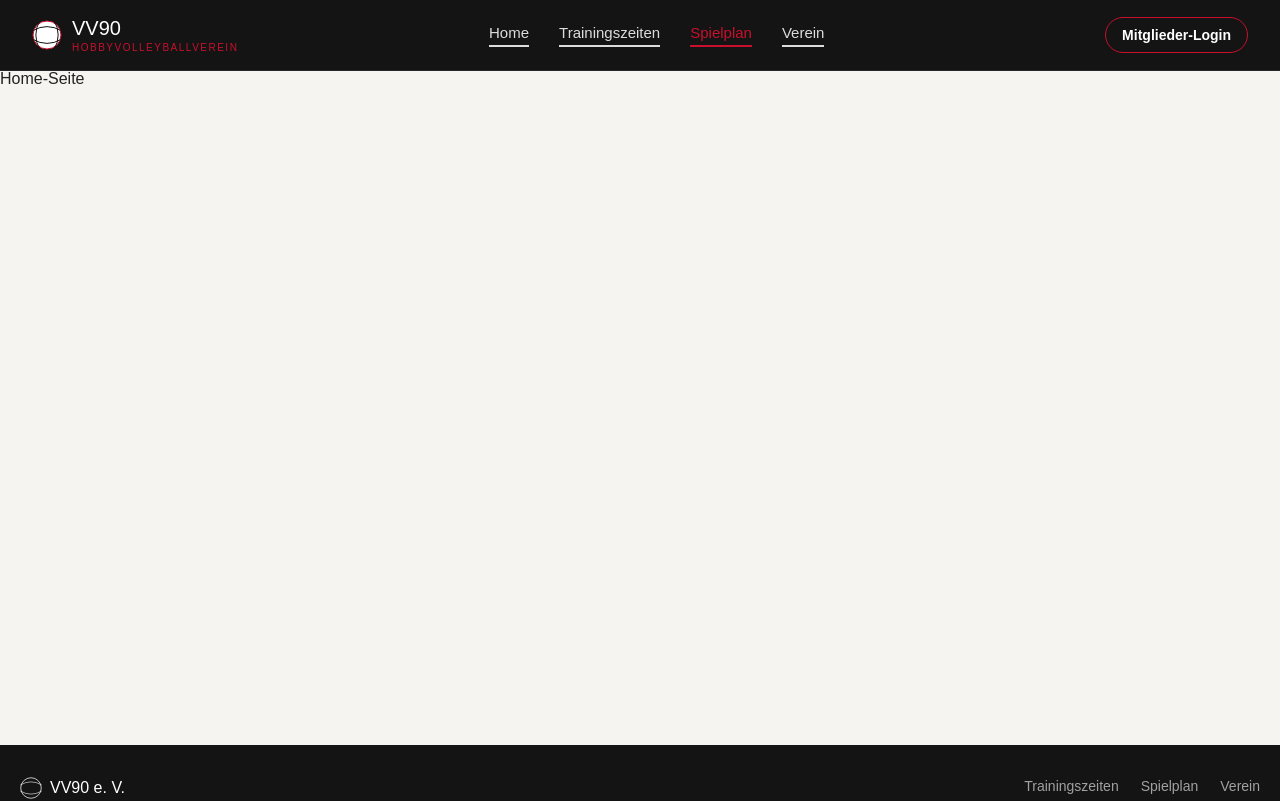
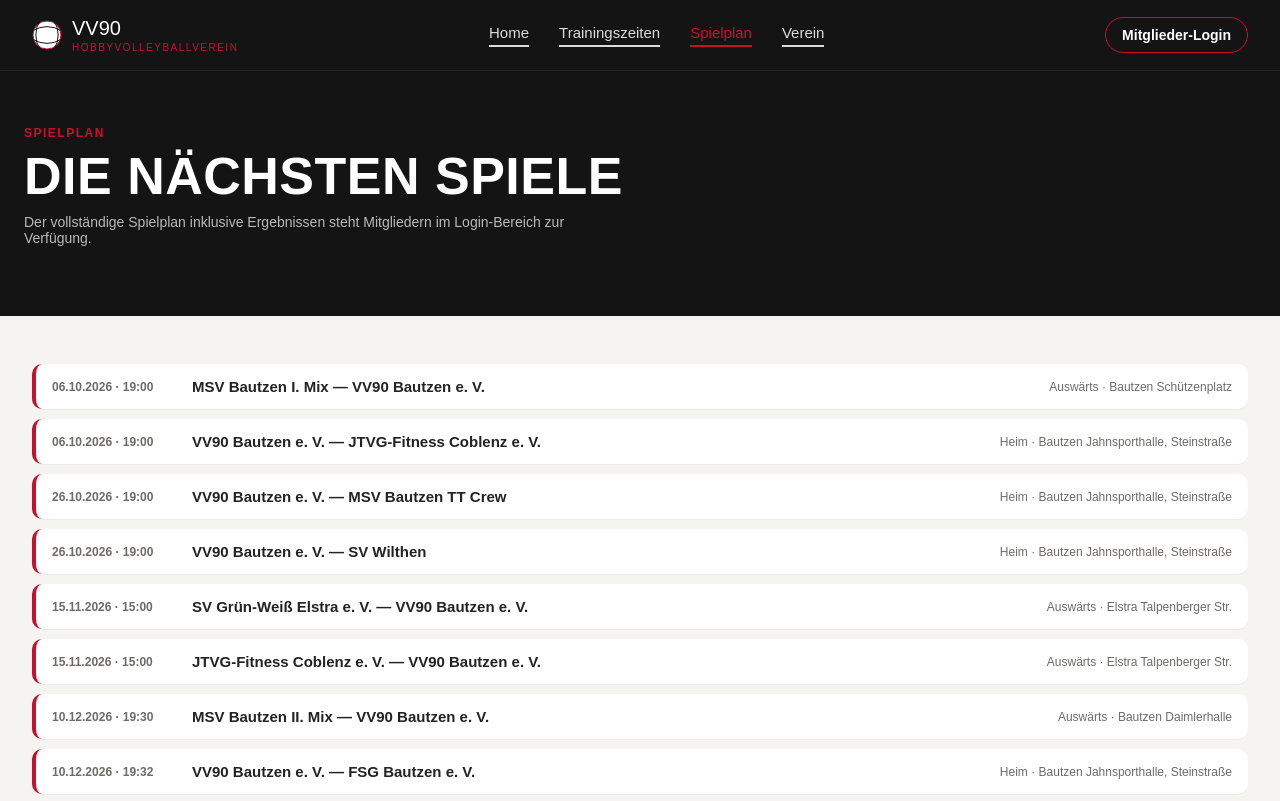
Before and after one commit to hcplayer1988/vv90-frontend, a React (Vite) app: page /spielplan in a window 1280 px wide. Shown: the top 801 px of the page. Built offline with nearby package versions, Linux system fonts and the light colour scheme.

Commit message:
Build out public pages: Home, Trainingszeiten, Spielplan, Verein

```diff
--- a/src/pages/home.tsx
+++ b/src/pages/home.tsx
@@ -1,5 +1,55 @@
+/**
+ * Home: landing page hero, divider bar and the placeholder section for the
+ * future club photo. Static content for now - the hero-ball graphic is
+ * hidden on mobile via CSS (.hero-ball { display: none }) and only shown
+ * from the desktop breakpoint upward.
+ */
 function Home() {
-  return <div>Home-Seite</div>
+  return (
+    <>
+      <section className="hero">
+        <div className="hero-inner">
+          <span className="hero-eyebrow">
+            HOBBYVOLLEYBALLVEREIN · GEGRÜNDET FÜR ALLE, DIE MITSPIELEN WOLLEN
+          </span>
+          <h1>
+            VV90 E. V.
+            <span>Dein Aufschlag. Dein Verein.</span>
+          </h1>
+          <p className="lead">
+            Wir spielen Volleyball, weil es Spaß macht, nicht weil es muss. Trainings für
+            jedes Level, ein fairer Spielplan und eine Gemeinschaft, die sich auch nach dem
+            Abpfiff noch trifft.
+          </p>
+        </div>
+
+        <div className="hero-ball">
+          <svg viewBox="0 0 200 200" xmlns="http://www.w3.org/2000/svg">
+            <circle cx="100" cy="100" r="96" fill="none" stroke="#ffffff" strokeWidth="1.5" opacity={0.25} />
+            <g fill="none" stroke="#c8102e" strokeWidth="1.5" opacity={0.55}>
+              <path d="M4,72 Q100,20 196,72" />
+              <path d="M4,128 Q100,180 196,128" />
+              <path d="M52,6 Q0,100 52,194" />
+              <path d="M148,6 Q200,100 148,194" />
+            </g>
+          </svg>
+        </div>
+      </section>
+
+      <div className="divider-bar"></div>
+
+      <section className="image-placeholder-section">
+        <div className="image-placeholder">
+          <svg viewBox="0 0 24 24" fill="none" stroke="currentColor" strokeWidth={1.5} xmlns="http://www.w3.org/2000/svg">
+            <rect x="3" y="4" width="18" height="16" rx="2" />
+            <circle cx="8.5" cy="9.5" r="1.5" />
+            <path d="M21 15l-5-5-9 9" />
+          </svg>
+          <span>Platzhalter für Vereinsbild</span>
+        </div>
+      </section>
+    </>
+  )
 }
 
 export default Home
--- a/src/pages/spielplan.tsx
+++ b/src/pages/spielplan.tsx
@@ -1,5 +1,200 @@
-function Home() {
-  return <div>Home-Seite</div>
+interface Spiel {
+  datum: string
+  zeit: string
+  heim: string
+  gast: string
+  heimOderAuswaerts: 'Heim' | 'Auswärts'
+  ort: string
 }
 
-export default Home
+/**
+ * Static match data for the 26/27 season, filtered down to VV90's own
+ * games (scraped manually from meinspielplan.de since the site blocks
+ * automated access). Will move to the termine-API once that page is wired
+ * up to the backend.
+ */
+const spiele: Spiel[] = [
+  {
+    datum: "06.10.2026",
+    zeit: "19:00",
+    heim: "MSV Bautzen I. Mix",
+    gast: "VV90 Bautzen e. V.",
+    heimOderAuswaerts: "Auswärts",
+    ort: "Bautzen Schützenplatz",
+  },
+  {
+    datum: "06.10.2026",
+    zeit: "19:00",
+    heim: "VV90 Bautzen e. V.",
+    gast: "JTVG-Fitness Coblenz e. V.",
+    heimOderAuswaerts: "Heim",
+    ort: "Bautzen Jahnsporthalle, Steinstraße",
+  },
+  {
+    datum: "26.10.2026",
+    zeit: "19:00",
+    heim: "VV90 Bautzen e. V.",
+    gast: "MSV Bautzen TT Crew",
+    heimOderAuswaerts: "Heim",
+    ort: "Bautzen Jahnsporthalle, Steinstraße",
+  },
+  {
+    datum: "26.10.2026",
+    zeit: "19:00",
+    heim: "VV90 Bautzen e. V.",
+    gast: "SV Wilthen",
+    heimOderAuswaerts: "Heim",
+    ort: "Bautzen Jahnsporthalle, Steinstraße",
+  },
+  {
+    datum: "15.11.2026",
+    zeit: "15:00",
+    heim: "SV Grün-Weiß Elstra e. V.",
+    gast: "VV90 Bautzen e. V.",
+    heimOderAuswaerts: "Auswärts",
+    ort: "Elstra Talpenberger Str.",
+  },
+  {
+    datum: "15.11.2026",
+    zeit: "15:00",
+    heim: "JTVG-Fitness Coblenz e. V.",
+    gast: "VV90 Bautzen e. V.",
+    heimOderAuswaerts: "Auswärts",
+    ort: "Elstra Talpenberger Str.",
+  },
+  {
+    datum: "10.12.2026",
+    zeit: "19:30",
+    heim: "MSV Bautzen II. Mix",
+    gast: "VV90 Bautzen e. V.",
+    heimOderAuswaerts: "Auswärts",
+    ort: "Bautzen Daimlerhalle",
+  },
+  {
+    datum: "10.12.2026",
+    zeit: "19:32",
+    heim: "VV90 Bautzen e. V.",
+    gast: "FSG Bautzen e. V.",
+    heimOderAuswaerts: "Heim",
+    ort: "Bautzen Jahnsporthalle, Steinstraße",
+  },
+  {
+    datum: "14.01.2027",
+    zeit: "19:01",
+    heim: "MSV Bautzen TT Crew",
+    gast: "VV90 Bautzen e. V.",
+    heimOderAuswaerts: "Auswärts",
+    ort: "Bautzen Gesundbrunnenhalle",
+  },
+  {
+    datum: "14.01.2027",
+    zeit: "19:02",
+    heim: "SG Steinigtwolmsdorf",
+    gast: "VV90 Bautzen e. V.",
+    heimOderAuswaerts: "Auswärts",
+    ort: "Bautzen Gesundbrunnenhalle",
+  },
+  {
+    datum: "04.02.2027",
+    zeit: "19:00",
+    heim: "FSG Bautzen e. V.",
+    gast: "VV90 Bautzen e. V.",
+    heimOderAuswaerts: "Auswärts",
+    ort: "Bautzen, Militzer Grundschule",
+  },
+  {
+    datum: "04.02.2027",
+    zeit: "19:02",
+    heim: "VV90 Bautzen e. V.",
+    gast: "MSV Bautzen Oldies",
+    heimOderAuswaerts: "Heim",
+    ort: "Bautzen Jahnsporthalle, Steinstraße",
+  },
+  {
+    datum: "22.02.2027",
+    zeit: "19:00",
+    heim: "VV90 Bautzen e. V.",
+    gast: "MSV Bautzen Oldies",
+    heimOderAuswaerts: "Heim",
+    ort: "Bautzen Jahnsporthalle, Steinstraße",
+  },
+  {
+    datum: "22.02.2027",
+    zeit: "19:00",
+    heim: "VV90 Bautzen e. V.",
+    gast: "SV Grün-Weiß Elstra e. V.",
+    heimOderAuswaerts: "Heim",
+    ort: "Bautzen Jahnsporthalle, Steinstraße",
+  },
+  {
+    datum: "15.03.2027",
+    zeit: "19:00",
+    heim: "SV Wilthen",
+    gast: "VV90 Bautzen e. V.",
+    heimOderAuswaerts: "Auswärts",
+    ort: "Wilthen Karl-Marx-Strasse",
+  },
+  {
+    datum: "15.03.2027",
+    zeit: "19:00",
+    heim: "MSV Bautzen I. Mix",
+    gast: "VV90 Bautzen e. V.",
+    heimOderAuswaerts: "Auswärts",
+    ort: "Wilthen Karl-Marx-Strasse",
+  },
+  {
+    datum: "12.04.2027",
+    zeit: "19:00",
+    heim: "VV90 Bautzen e. V.",
+    gast: "MSV Bautzen II. Mix",
+    heimOderAuswaerts: "Heim",
+    ort: "Bautzen Jahnsporthalle, Steinstraße",
+  },
+  {
+    datum: "12.04.2027",
+    zeit: "19:00",
+    heim: "VV90 Bautzen e. V.",
+    gast: "SG Steinigtwolmsdorf",
+    heimOderAuswaerts: "Heim",
+    ort: "Bautzen Jahnsporthalle, Steinstraße",
+  },
+]
+
+function Spielplan() {
+  return (
+    <>
+      <div className="page-header">
+        <div className="page-header-inner">
+          <span className="eyebrow">SPIELPLAN</span>
+          <h1>Die nächsten Spiele</h1>
+          <p>
+            Der vollständige Spielplan inklusive Ergebnissen steht Mitgliedern im
+            Login-Bereich zur Verfügung.
+          </p>
+        </div>
+      </div>
+
+      <section>
+        <div className="section-inner">
+          <div className="match-list">
+            {spiele.map((spiel, index) => (
+              <div className="match-card" key={index}>
+                <span className="match-date">
+                  {spiel.datum} · {spiel.zeit}
+                </span>
+                <span className="match-teams">
+                  {spiel.heim} — {spiel.gast}
+                </span>
+                <span className="match-place">
+                  {spiel.heimOderAuswaerts} · {spiel.ort}
+                </span>
+              </div>
+            ))}
+          </div>
+        </div>
+      </section>
+    </>
+  )
+}
+
+export default Spielplan
--- a/src/pages/trainingszeiten.tsx
+++ b/src/pages/trainingszeiten.tsx
@@ -1,5 +1,48 @@
-function Home() {
-  return <div>Home-Seite</div>
+/**
+ * Trainingszeiten: static schedule table. On mobile each row becomes a
+ * stacked card (see global.css), driven by the data-label attributes below;
+ * from the desktop breakpoint upward it renders as a normal table.
+ */
+function Trainingszeiten() {
+  return (
+    <>
+      <div className="page-header">
+        <div className="page-header-inner">
+          <span className="eyebrow">TRAININGSZEITEN</span>
+          <h1>Wann wir aufschlagen</h1>
+          <p>
+            Feste Termine für alle Trainingsgruppen — Änderungen werden Mitgliedern direkt
+            über die Plattform mitgeteilt.
+          </p>
+        </div>
+      </div>
+
+      <section>
+        <div className="section-inner">
+          <table className="schedule-table">
+            <thead>
+              <tr>
+                <th>Tag</th>
+                <th>Uhrzeit</th>
+                <th>Gruppe</th>
+                <th>Ort</th>
+              </tr>
+            </thead>
+            <tbody>
+              <tr>
+                <td data-label="Tag">Montag</td>
+                <td data-label="Uhrzeit">17:30 – 19:30 (Halle ab 17:15 geöffnet)</td>
+                <td data-label="Gruppe">
+                  <span className="tag">Training</span>
+                </td>
+                <td data-label="Ort">Bautzen Jahnsporthalle, Steinstraße</td>
+              </tr>
+            </tbody>
+          </table>
+        </div>
+      </section>
+    </>
+  )
 }
 
-export default Home
+export default Trainingszeiten
--- a/src/pages/verein.tsx
+++ b/src/pages/verein.tsx
@@ -1,5 +1,46 @@
-function Home() {
-  return <div>Home-Seite</div>
+/**
+ * Verein: short about text plus a placeholder card for the club statutes
+ * download. Static content - the actual PDF link/download will be wired up
+ * once the document is ready.
+ */
+function Verein() {
+  return (
+    <>
+      <div className="page-header">
+        <div className="page-header-inner">
+          <span className="eyebrow">DER VEREIN</span>
+          <h1>Wer wir sind</h1>
+        </div>
+      </div>
+
+      <section>
+        <div className="section-inner">
+          <div className="verein-grid">
+            <div>
+              <p>
+                VV90 ist aus einer kleinen Gruppe Hobbyspieler entstanden, die sich einmal
+                die Woche zum Aufschlagen trafen — mittlerweile sind wir ein fester Verein
+                mit mehreren Trainingsgruppen für unterschiedliche Level und Altersklassen.
+              </p>
+              <p>
+                Uns wichtig ist: Volleyball soll Spaß machen, unabhängig davon, ob du zum
+                ersten Mal einen Ball berührst oder schon jahrelang spielst. Der Vorstand
+                organisiert Trainings, Turnierteilnahmen und das Vereinsleben ehrenamtlich.
+              </p>
+            </div>
+
+            <div className="satzung-card">
+              <h3>Satzung</h3>
+              <p>Die vollständige Vereinssatzung als PDF zum Nachlesen.</p>
+              <a href="#" className="btn-primary" style={{ width: '100%' }}>
+                Satzung herunterladen
+              </a>
+            </div>
+          </div>
+        </div>
+      </section>
+    </>
+  )
 }
 
-export default Home
+export default Verein
```
